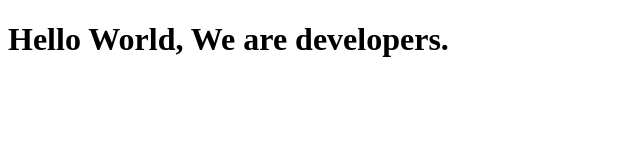
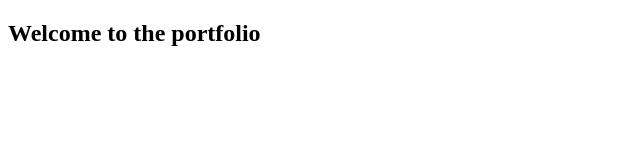
Before and after one commit to yersel500/francisco_yersel, a plain HTML site: page index.html in a window 1280 px wide. Shown: the whole page, without its empty margins (0-640 px from the left). Drawn offline with Linux system fonts and the light colour scheme.

Commit message:
commit 5

```diff
--- a/index.html
+++ b/index.html
@@ -7,21 +7,14 @@
   </head>
 
   <body>
-    <h1>Hello World, We are developers.</h1>
+    <section id="welcome-section">
+      <h1>Welcome to the portfolio</h1>
+    </section>
+
+
+
     <script src="https://cdn.freecodecamp.org/testable-projects-fcc/v1/bundle.js"></script>
 
-    <!--
-
-    Hello Camper!
-
-    For now, the test suite only works in Chrome!
-    Please read the README below in the JS Editor before beginning.
-    Feel free to delete this message once you have read it.
-    Good luck and Happy Coding!
-
-    - The freeCodeCamp Team
-
-    -->
     <script  src="js/index.js"></script>
   </body>
 </html>
```
